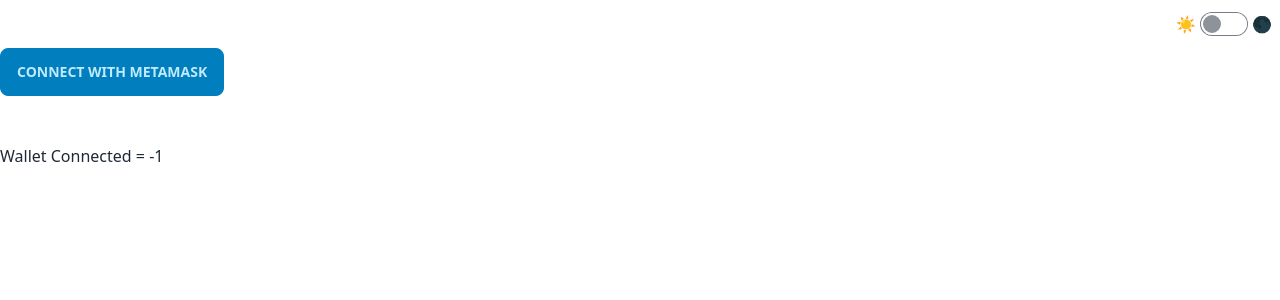
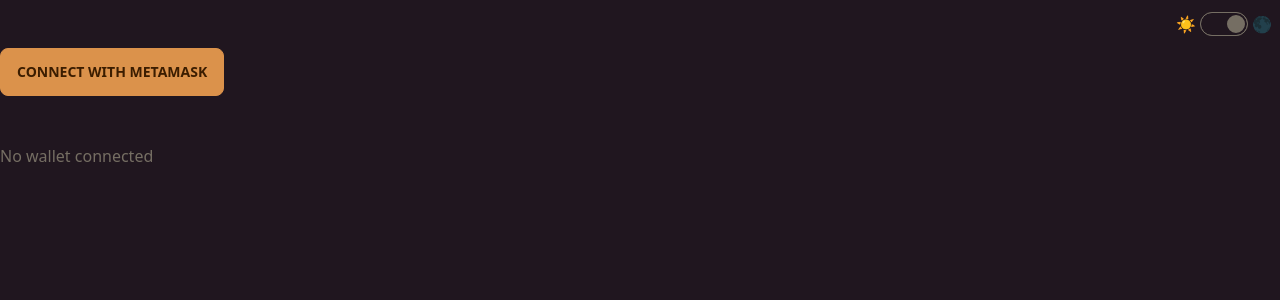
Before and after one commit to BuiltByRaj/svelte-ethers, a Svelte app: page / in a window 1280 px wide. Shown: the top 300 px of the page. Built offline with nearby package versions, Linux system fonts and the light colour scheme.

Commit message:
Added Support for Metamask

```diff
--- a/package.json
+++ b/package.json
@@ -18,6 +18,7 @@
   },
   "dependencies": {
     "daisyui": "^2.15.0",
+    "ethers": "^5.6.6",
     "theme-change": "^2.0.2"
   }
 }
--- a/src/App.svelte
+++ b/src/App.svelte
@@ -1,12 +1,41 @@
 <script>
-  let chainId = -1;
-  let walletAddress = -1;
-  let darkTheme = false;
+  import { ethers, providers } from "ethers";
+
+  let provider;
+  $: walletAddress = "No wallet connected";
+  let signer;
+  let darkTheme = true;
   function changeTheme() {
     darkTheme = !darkTheme;
   }
-  function connectWallet() {
-    walletAddress = walletAddress * -1;
+
+  async function connectWalletMetamask() {
+    try {
+      const provider = new providers.Web3Provider(window.ethereum, "any");
+      await provider.send("eth_requestAccounts", []);
+      const signer = provider.getSigner();
+      (async function () {
+        walletAddress = await signer.getAddress();
+      })();
+    } catch {
+      alert(
+        "Error connecting with metamask. Please try clearing cache or refreshing the page"
+      );
+    }
+  }
+  async function connectWalletWalletConnect() {
+    // try {
+    //   const provider = new providers.Web3Provider(window.ethereum, "any");
+    //   await provider.send("eth_requestAccounts", []);
+    //   const signer = provider.getSigner();
+    //   (async function () {
+    //     walletAddress = await signer.getAddress();
+    //   })();
+    // } catch {
+    //   alert(
+    //     "Error connecting with WalletConnect. Please try clearing cache or refreshing the page"
+    //   );
+    // }
   }
 </script>
 
@@ -24,14 +53,15 @@
     />
     <div class="px-1">🌑</div>
   </div>
-
   <div class="py-12">
-    <button class="btn btn-secondary" on:click={connectWallet}
+    <button class="btn btn-primary" on:click={connectWalletMetamask}
       >Connect with Metamask</button
     >
+    <!-- <button class="btn btn-primary" on:click={connectWalletWalletConnect}
+      >Connect with WalletConnect</button
+    > -->
   </div>
-
-  <p>Wallet Connected = {walletAddress}</p>
+  <p>{walletAddress}</p>
 </main>
 
 <style global lang="postcss">
```
Also changed, not shown: 1 other file (tests, documents, lock files or other folders).
